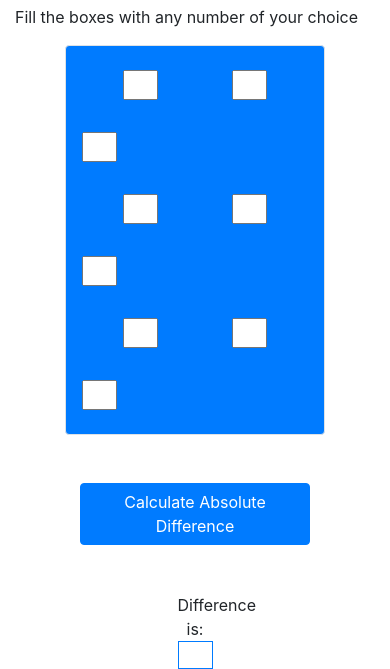
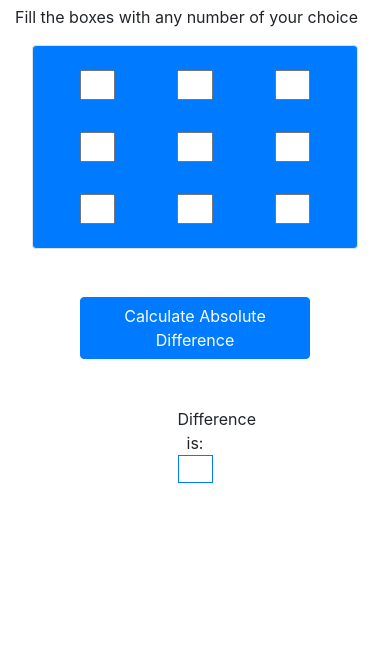
Before and after one commit to mojeedkusimo/hackerrank-challenge-DIAGONAL-DIFFERNCE, a plain HTML site: page index.html in a window 390 px wide. Shown: the part 243-912 px from the top of the page. After the commit the page ends 844 px from the top, so only its background shows below. Drawn offline with Linux system fonts and the light colour scheme.

Commit message:
responsive design updated again

```diff
--- a/index.html
+++ b/index.html
@@ -23,8 +23,8 @@
             </div>
         </div>
         <div class="row">
-            <div class="col-2"></div>
-            <div class="col-8 bg-primary border rounded py-2 ">
+            <div class="col-1"></div>
+            <div class="col bg-primary border rounded py-2">
                 <div class="row">
                     <div class="col"></div>
                     <div class="col p-3">
@@ -71,7 +71,7 @@
                     <div class="col"></div>
                 </div>
             </div>
-            <div class="col-2"></div>
+            <div class="col-1"></div>
         </div>
         <div class="row text-center mt-5">
             <div class="col-2"></div>
```
